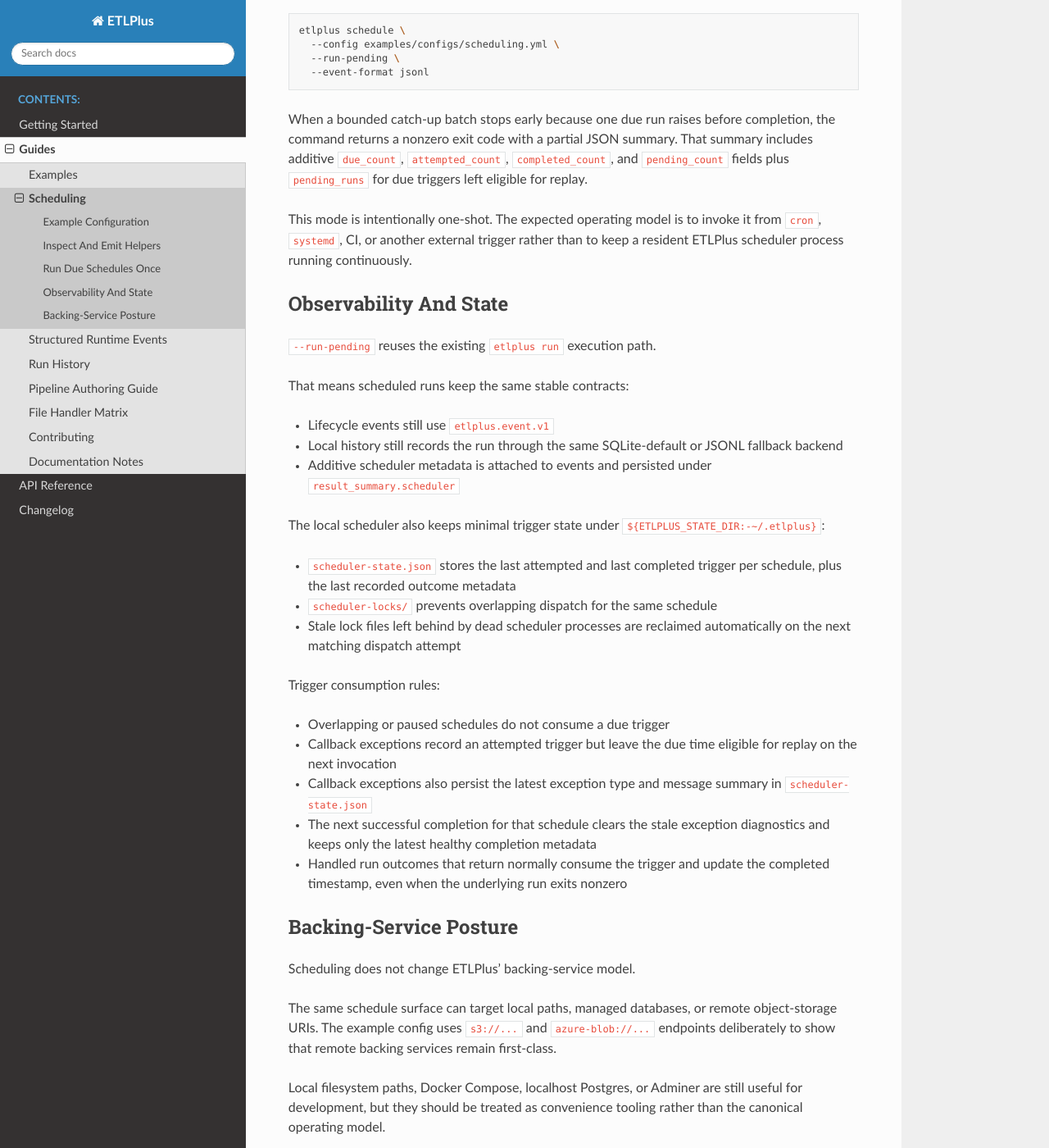
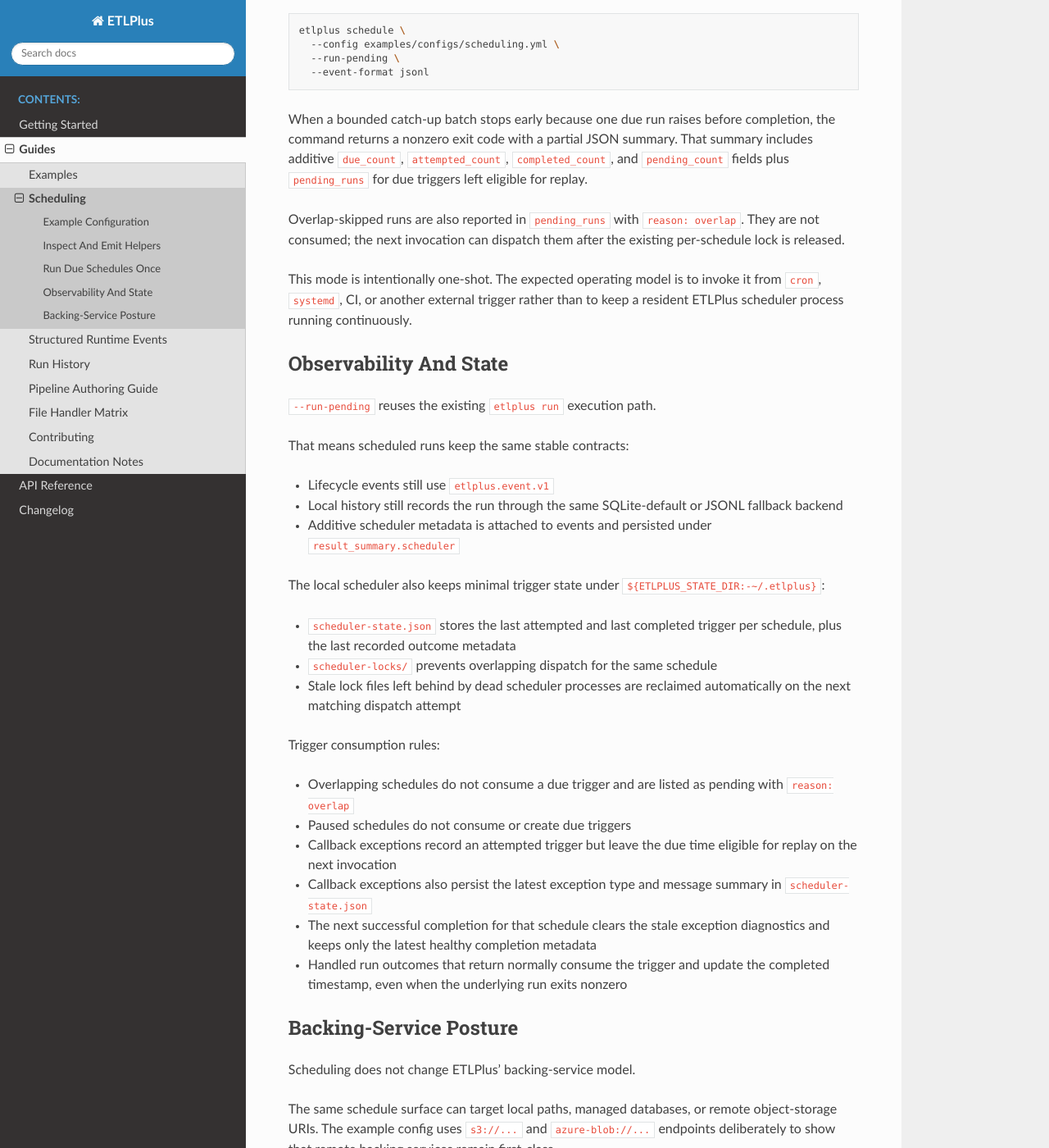
Before and after one commit to Dagitali/ETLPlus, a Sphinx documentation site: the page built from docs/source/guides/scheduling.md, in a window 1280 px wide and 1400 px high, scrolled down 2327 px. Shown: the whole window at 82% size. Built offline with Sphinx 7.4.7 and the Read the Docs theme 3.1.0, drawn with Linux system fonts in a browser that asks for light colours.

Commit message:
docs(readthedocs): Update scheduling.md

```diff
--- a/docs/source/guides/scheduling.md
+++ b/docs/source/guides/scheduling.md
@@ -119,6 +119,9 @@ returns a nonzero exit code with a partial JSON summary. That summary includes a
 `due_count`, `attempted_count`, `completed_count`, and `pending_count` fields plus `pending_runs`
 for due triggers left eligible for replay.
 
+Overlap-skipped runs are also reported in `pending_runs` with `reason: overlap`. They are not
+consumed; the next invocation can dispatch them after the existing per-schedule lock is released.
+
 This mode is intentionally one-shot. The expected operating model is to invoke it from `cron`,
 `systemd`, CI, or another external trigger rather than to keep a resident ETLPlus scheduler process
 running continuously.
@@ -144,7 +147,9 @@ The local scheduler also keeps minimal trigger state under `${ETLPLUS_STATE_DIR:
 
 Trigger consumption rules:
 
-- Overlapping or paused schedules do not consume a due trigger
+- Overlapping schedules do not consume a due trigger and are listed as pending with
+  `reason: overlap`
+- Paused schedules do not consume or create due triggers
 - Callback exceptions record an attempted trigger but leave the due time eligible for replay on the
   next invocation
 - Callback exceptions also persist the latest exception type and message summary in
```
